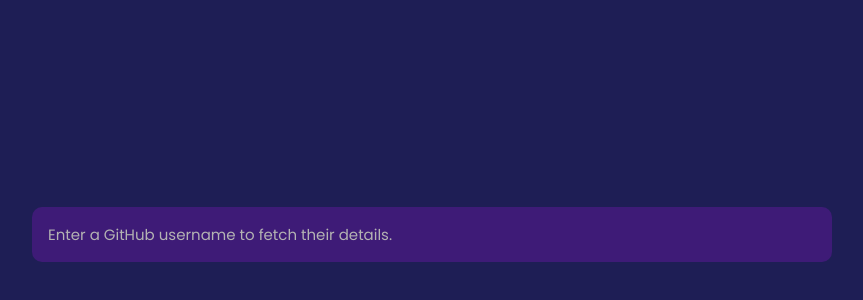
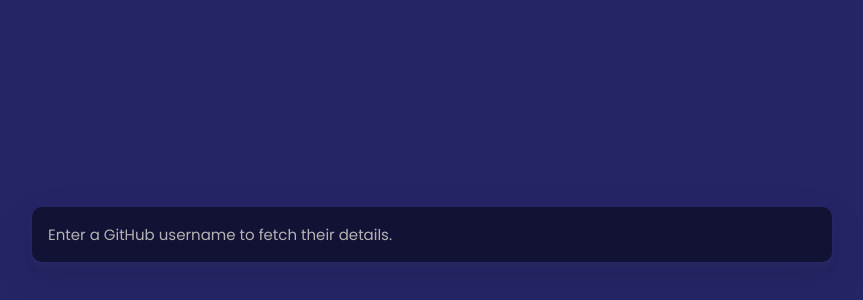
Before and after one commit to itsRajat/GitHub-Profiles, a plain HTML site: page index.html in a window 1280 px wide. Shown: the part 150-450 px from the top of the page, without its empty margins (208-1071 px from the left). Drawn offline with nearby package versions, Linux system fonts and the light colour scheme.

Commit message:
Improved colors

```diff
--- a/style.css
+++ b/style.css
@@ -1,8 +1,8 @@
 @import url("https://fonts.googleapis.com/css2?family=Poppins:wght@200;400&display=swap");
 
 :root {
-  --bgcolor: #1e1e55;
-  --cardcolor: #3e1b77;
+  --bgcolor: #252566;
+  --cardcolor: #121235;
 }
 
 * {
@@ -37,6 +37,8 @@
   font-size: 15px;
   margin-bottom: 2rem;
   color: #eee;
+  box-shadow: 0 5px 10px rgba(154, 160, 185, 0.05),
+    0 15px 40px rgba(0, 0, 0, 0.1);
 }
 
 .user-form input::placeholder {
@@ -56,6 +58,8 @@
   padding: 3rem;
   margin: 0 1.5rem;
   /* margin-bottom: 2rem; */
+  box-shadow: 0 5px 10px rgba(154, 160, 185, 0.05),
+    0 15px 40px rgba(0, 0, 0, 0.1);
 }
 
 .avatar {
```
